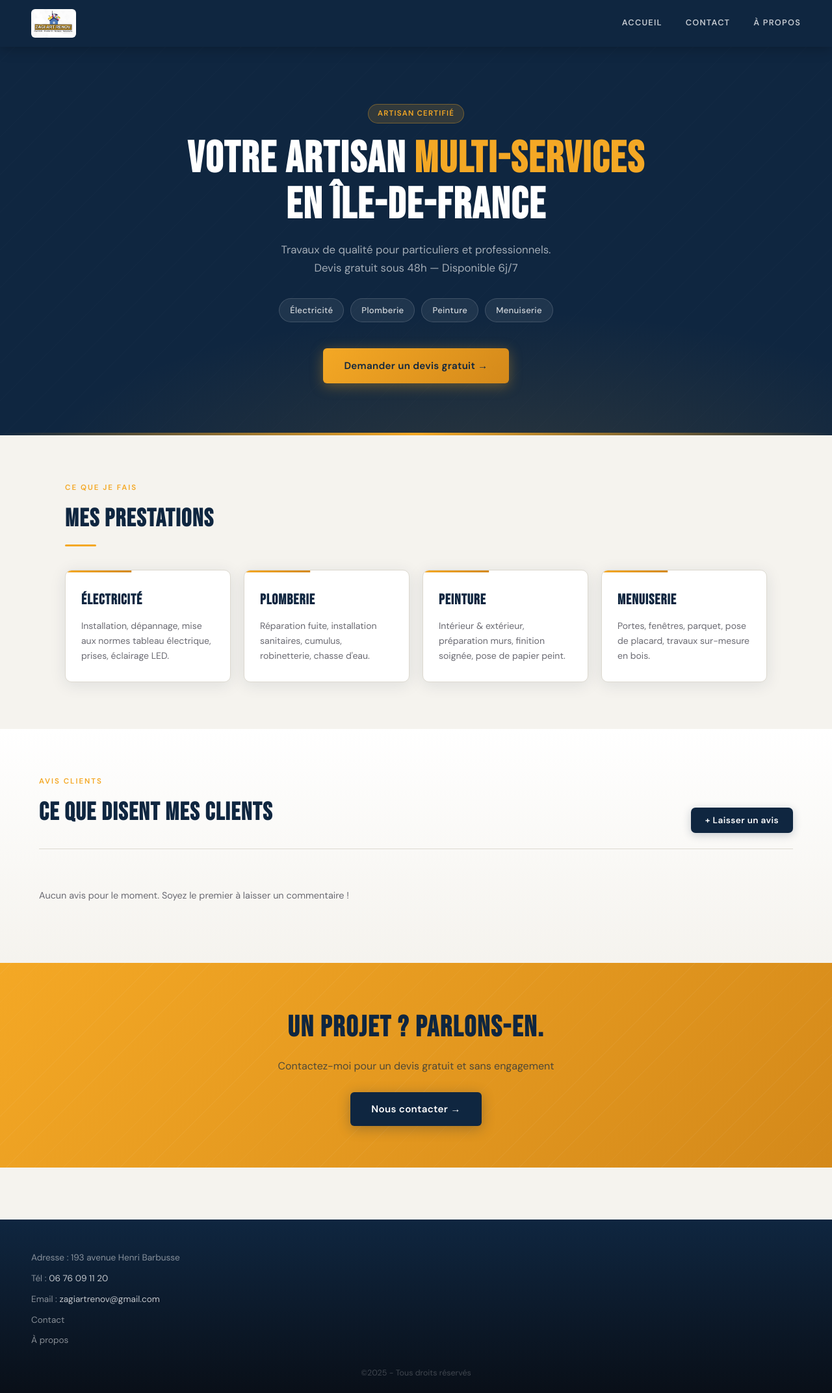
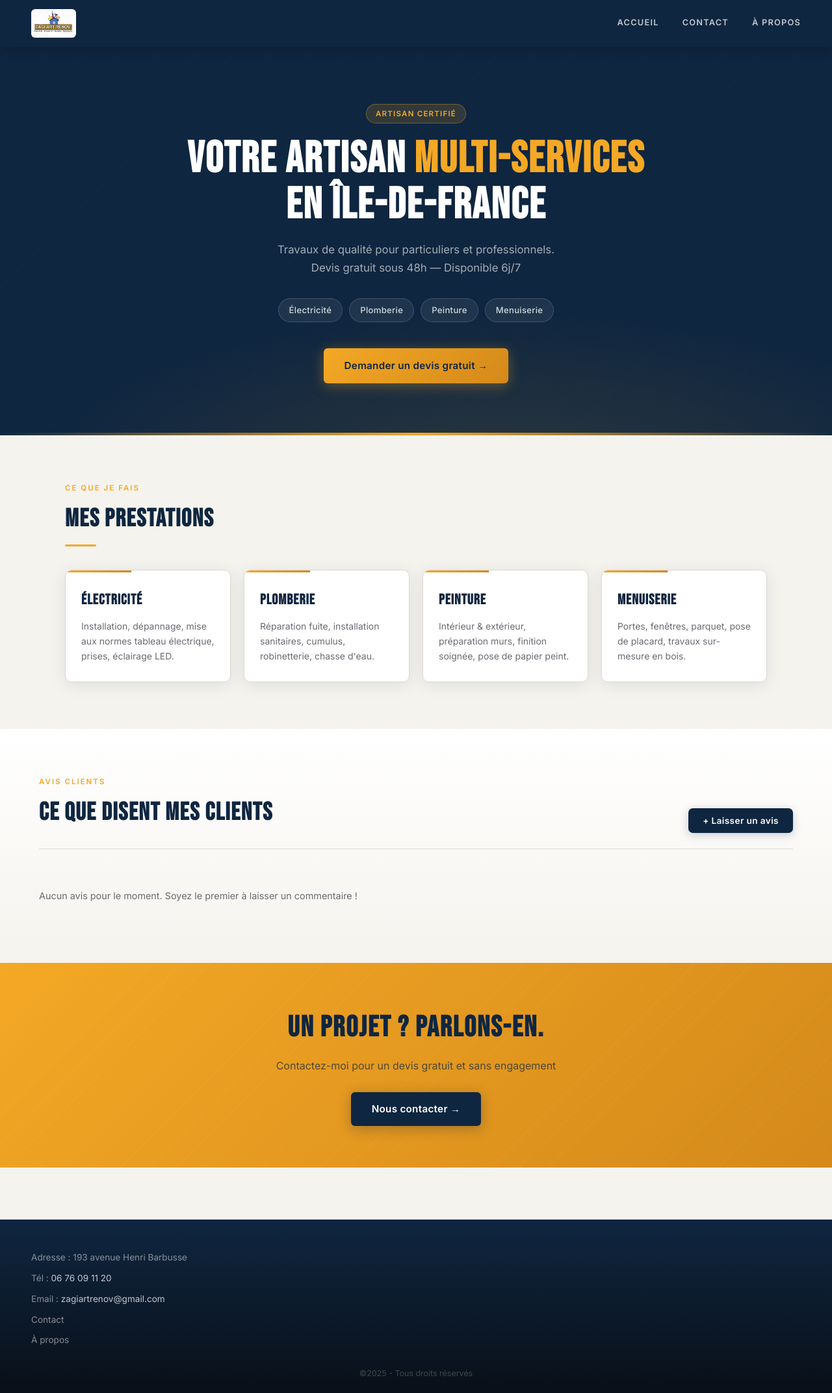
Before and after one commit to PiotrGc/ZagiArtRenov, a PHP site: page /html/index.php in a window 1280 px wide. Shown: the whole page at 65% size. Run offline with PHP 8.4, Linux system fonts and the light colour scheme; data that the repository does not hold is empty; a stand-in replaces the project's code that opens the database connection; some libraries are stand-ins or nearby versions.

Commit message:
base de donné fonctionnel + css de la page modifier

```diff
--- a/css/styles.css
+++ b/css/styles.css
@@ -1,4 +1,4 @@
-@import url('https://fonts.googleapis.com/css2?family=Bebas+Neue&family=DM+Sans:wght@400;500;600&display=swap');
+@import url('https://fonts.googleapis.com/css2?family=Bebas+Neue&family=Inter:wght@400;500;600&display=swap');
 
 :root {
     --bleu:       #0F2640;
@@ -14,7 +14,7 @@
     --ombre:      0 4px 24px rgba(15,38,64,0.10);
     --ombre-md:   0 8px 40px rgba(15,38,64,0.14);
     --font-titre: 'Bebas Neue', sans-serif;
-    --font-corps: 'DM Sans', sans-serif;
+    --font-corps: 'Inter', sans-serif;
     --radius:     10px;
     --transition: 0.22s cubic-bezier(.4,0,.2,1);
 }
--- a/html/apropos.php
+++ b/html/apropos.php
@@ -97,7 +97,7 @@
     <div class="cta_bande">
         <h2>Prêt à démarrer votre projet ?</h2>
         <p>Contactez-moi pour un devis gratuit et sans engagement</p>
-        <a href="contact.html">Demander un devis</a>
+        <a href="contact.php">Demander un devis</a>
     </div>
 
     <?php include('../php/footer.php'); ?>
--- a/html/contact.php
+++ b/html/contact.php
@@ -6,7 +6,7 @@
     <title>Contact - ZAR</title>
     <link rel="stylesheet" href="https://unpkg.com/leaflet@1.9.4/dist/leaflet.css">
     <link rel="stylesheet" href="../css/styles.css">
-    <link href="https://fonts.googleapis.com/css2?family=Bebas+Neue&family=Inter:wght@400;500;600&display=swap" rel="stylesheet">
+    <link href="https://fonts.googleapis.com/css2?family=Bebas+Neue&family=DM+Sans:wght@400;500;600&display=swap" rel="stylesheet">
     <script src="https://unpkg.com/leaflet@1.9.4/dist/leaflet.js"></script>
 </head>
 <body>
--- a/html/index.php
+++ b/html/index.php
@@ -5,7 +5,7 @@
     <meta name="viewport" content="width=device-width, initial-scale=1">
     <title>Accueil - ZAR</title>
     <link rel="stylesheet" href="../css/styles.css">
-    <link href="https://fonts.googleapis.com/css2?family=Bebas+Neue&family=DM+Sans:wght@400;500;600&display=swap" rel="stylesheet">
+    <link href="https://fonts.googleapis.com/css2?family=Bebas+Neue&family=Inter:wght@400;500;600&display=swap" rel="stylesheet">
 </head>
 <body
     data-avis-envoye="<?php echo isset($_GET['avis_envoye']) ? '1' : '0'; ?>"
--- a/js/main.js
+++ b/js/main.js
@@ -1,3 +1,5 @@
+document.addEventListener('DOMContentLoaded', function () {
+
 // ===========================
 // TOGGLE FORMULAIRE AVIS
 // ===========================
@@ -79,3 +81,5 @@ if (message) {
         setTimeout(function () { message.style.display = 'none'; }, 400);
     }, 4000);
 }
+
+}); // fin DOMContentLoaded
```
